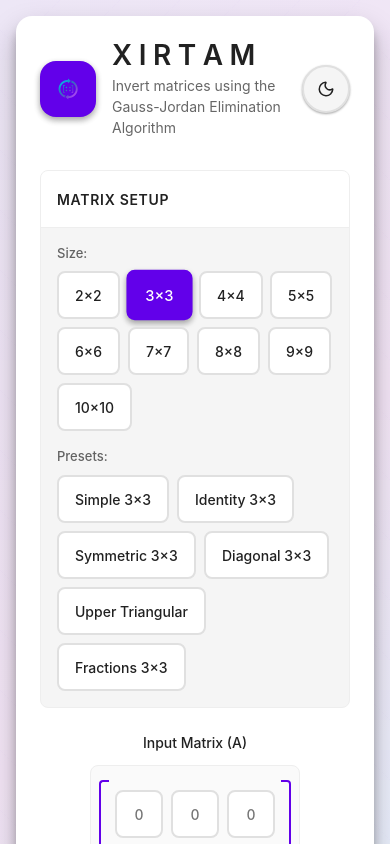
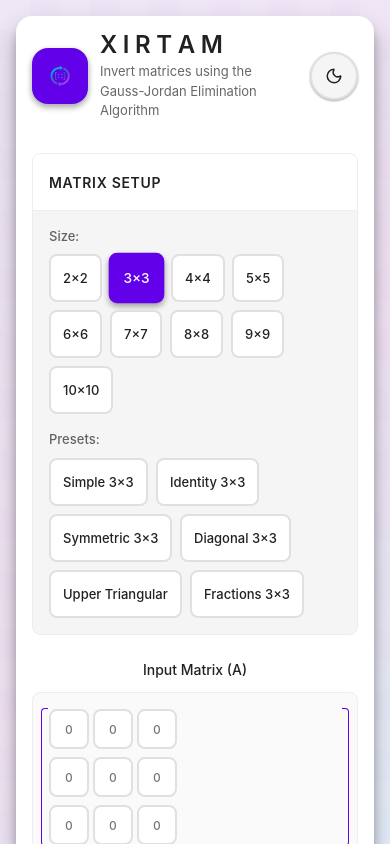
Before and after one commit to rosetntdjames/matrix-inverter, a React (Vite) app in the folder matrix-inverter/: page / in a window 390 px wide. Built offline with nearby package versions, Linux system fonts and the light colour scheme.

Commit message:
Improved mobile responsiveness

```diff
--- a/matrix-inverter/src/App.css
+++ b/matrix-inverter/src/App.css
@@ -1584,6 +1584,12 @@ body {
     font-size: 0.6875rem;
   }
 
+  .verify-cell {
+    width: 3rem;
+    height: 2.5rem;
+    font-size: 0.75rem;
+  }
+
   .toast {
     top: var(--spacing-4);
     right: var(--spacing-4);
@@ -1622,6 +1628,145 @@ body {
 
   .action-buttons button {
     width: 100%;
+  }
+
+  /* Enable horizontal scrolling for matrix containers */
+  .matrix-container,
+  .matrix-result,
+  .verification-result,
+  .step-matrix {
+    width: 100%;
+    overflow-x: auto;
+    -webkit-overflow-scrolling: touch;
+  }
+
+  /* Ensure matrix content doesn't shrink below readable size */
+  .matrix-row {
+    min-width: min-content;
+  }
+}
+
+/* Additional mobile optimizations for larger matrices (6x6 and above) */
+@media (max-width: 600px) {
+
+  /* For 6x6 matrices and above, make cells even smaller */
+  .input-section label,
+  .result-section {
+    overflow-x: auto;
+    -webkit-overflow-scrolling: touch;
+  }
+
+  /* Smaller cells for larger matrices on mobile */
+  .matrix-input {
+    min-width: 2.5rem;
+    min-height: 2.5rem;
+  }
+
+  .result-cell {
+    min-width: 2.75rem;
+    min-height: 2.25rem;
+    padding: var(--spacing-1);
+  }
+
+  .step-cell {
+    min-width: 2.5rem;
+    min-height: 2rem;
+    padding: var(--spacing-1);
+  }
+
+  .verify-cell {
+    min-width: 2.5rem;
+    min-height: 2rem;
+    padding: var(--spacing-1);
+  }
+
+  .step-cell-compact {
+    min-width: 2rem;
+    min-height: 1.75rem;
+    font-size: 0.625rem;
+  }
+}
+
+/* Extra small devices (phones in portrait mode) */
+@media (max-width: 400px) {
+  .matrix-inverter-card {
+    padding: var(--spacing-4);
+  }
+
+  .header {
+    gap: var(--spacing-3);
+  }
+
+  .header-text h1 {
+    font-size: 1.5rem;
+  }
+
+  .header-text p {
+    font-size: 0.8125rem;
+  }
+
+  /* Even smaller cells for very small screens */
+  .matrix-input {
+    width: 2.25rem;
+    height: 2.25rem;
+    font-size: 0.75rem;
+    padding: var(--spacing-1);
+  }
+
+  .result-cell {
+    width: 2.5rem;
+    height: 2rem;
+    font-size: 0.6875rem;
+    padding: var(--spacing-1);
+  }
+
+  .step-cell {
+    width: 2.25rem;
+    height: 1.875rem;
+    font-size: 0.625rem;
+  }
+
+  .verify-cell {
+    width: 2.25rem;
+    height: 1.875rem;
+    font-size: 0.6875rem;
+  }
+
+  .step-cell-compact {
+    width: 1.75rem;
+    height: 1.5rem;
+    font-size: 0.5625rem;
+  }
+
+  /* Reduce matrix bracket sizes */
+  .matrix-container::before,
+  .matrix-container::after,
+  .matrix-result::before,
+  .matrix-result::after,
+  .verification-result::before,
+  .verification-result::after,
+  .step-matrix::before,
+  .step-matrix::after {
+    width: 6px;
+    border-width: 1.5px;
+  }
+
+  /* Tighter spacing */
+  .matrix-row {
+    gap: var(--spacing-1);
+  }
+
+  .matrix-container,
+  .matrix-result,
+  .verification-result {
+    padding: var(--spacing-4);
+  }
+
+  /* Smaller button sizes */
+  .btn-size,
+  .btn-preset {
+    padding: var(--spacing-2) var(--spacing-3);
+    font-size: 0.8125rem;
   }
 }
 
```
